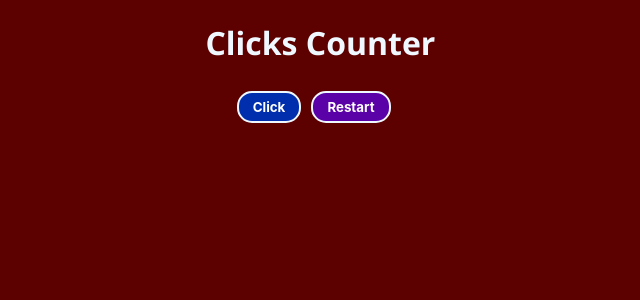
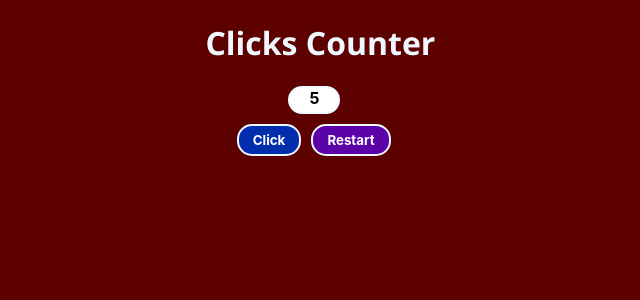
Before and after one commit to Santi846/clicks-counter, a React (Create React App) app: page / in a window 1280 px wide. Shown: the top 300 px of the page, without its empty margins (326-966 px from the left). Built offline with nearby package versions, Linux system fonts and the light colour scheme.

Commit message:
Counter style

```diff
--- a/src/App.js
+++ b/src/App.js
@@ -1,7 +1,7 @@
 import './App.css';
-import logo from './images/logo_FCC.jpg';
 import { button_click_object, button_restart_object } from './components/props.js';
 import { Button } from './components/button.jsx';
+import { Counter } from './components/counter.jsx';
 
 // export const manageClick = () => {
 //    console.table('Click');
@@ -18,6 +18,8 @@ function App() {
     <div className='App'>
       <h1 className='title'>Clicks Counter</h1>
       <div className='main_container'>
+        <Counter numberClick='5'
+        />
         <Button
           {...button_click_object}
         />
--- /dev/null
+++ b/src/components/counter.jsx
@@ -0,0 +1,10 @@
+import React from 'react';
+import '../styles/counter.css';
+
+export function Counter( { numberClick } ) {
+    return(
+        <div className='counter'>
+            { numberClick }
+        </div>
+    )
+}
--- /dev/null
+++ b/src/styles/counter.css
@@ -0,0 +1,11 @@
+.counter{
+    background: white;
+    width: 3rem;
+    height: 1.5rem;
+    font-family: -apple-system, BlinkMacSystemFont, 'Segoe UI', Roboto, Oxygen, Ubuntu, Cantarell, 'Open Sans', 'Helvetica Neue', sans-serif;
+    font-weight: bold;
+    color: rgb(0, 0, 0);
+    border: 2px solid aliceblue;
+    border-radius: 15px;
+    margin: 5px 48%;
+}
```
